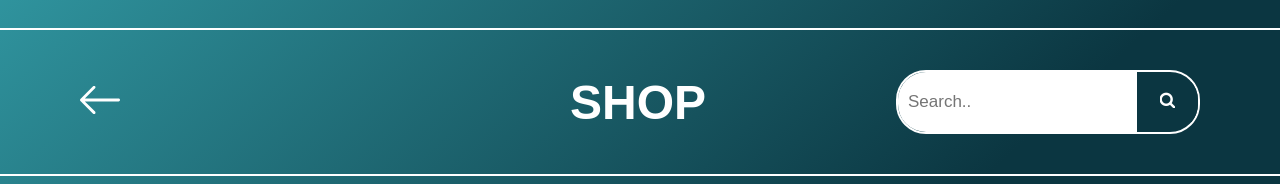
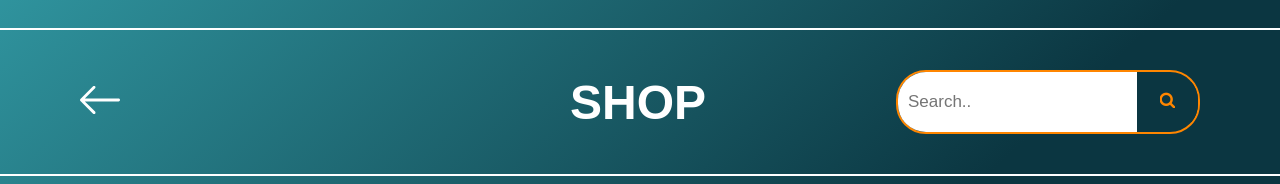
Before and after one commit to MinhBuiCong/Course-assignment-project, a website: page Shop/product-page.html in a window 1280 px wide. In both pictures the pointer is over the element 1048 px from the left and 236 px from the top of the page. Shown: the part 134-318 px from the top of the page. Drawn offline with Linux system fonts and the light colour scheme.

Commit message:
view height

```diff
--- a/styles/home.css
+++ b/styles/home.css
@@ -58,8 +58,11 @@ a:hover {
   cursor: pointer;
 }
 
-.searchContent .search:hover {
-  background: #ff8600;
+.searchContent:hover {
+  border: 2px solid #ff8600;
+}
+.searchContent:hover button {
+  color: #ff8600;
 }
 
 .searchContent::after {
--- a/styles/product-page.css
+++ b/styles/product-page.css
@@ -76,6 +76,13 @@ a:hover {
   border: 2px solid white;
 }
 
+.searchContent:hover {
+  border: 2px solid #ff8600;
+}
+.searchContent:hover button {
+  color: #ff8600;
+}
+
 .searchContent input[type="text"] {
   height: 60px;
   font-size: 17px;
@@ -91,10 +98,6 @@ a:hover {
   font-size: 17px;
   overflow-y: hidden;
   cursor: pointer;
-}
-
-.searchContent button:hover {
-  background: #ff8600;
 }
 
 .searchContent::after {
@@ -156,6 +159,7 @@ a:hover {
 
 .brand:hover {
   color: #ff8600;
+  transition: all 400ms ease;
   font-size: 20px;
 }
 
@@ -425,7 +429,7 @@ span {
   border-top: 1px solid white;
   padding-top: 10px;
   padding-bottom: 0px;
-  margin: 0;
+  margin: 5px 0px;
   cursor: pointer;
 }
 
--- a/styles/shop.css
+++ b/styles/shop.css
@@ -107,8 +107,11 @@ a:hover {
   cursor: pointer;
 }
 
-.searchContent button:hover {
-  background: #ff8600;
+.searchContent:hover {
+  border: 2px solid #ff8600;
+}
+.searchContent:hover button {
+  color: #ff8600;
 }
 
 .searchContent::after {
@@ -170,7 +173,7 @@ span .arrow {
   flex-direction: column;
   align-items: center;
   width: 100vw;
-  height: 100vh;
+  height: fit-content;
 }
 
 .row {
```
